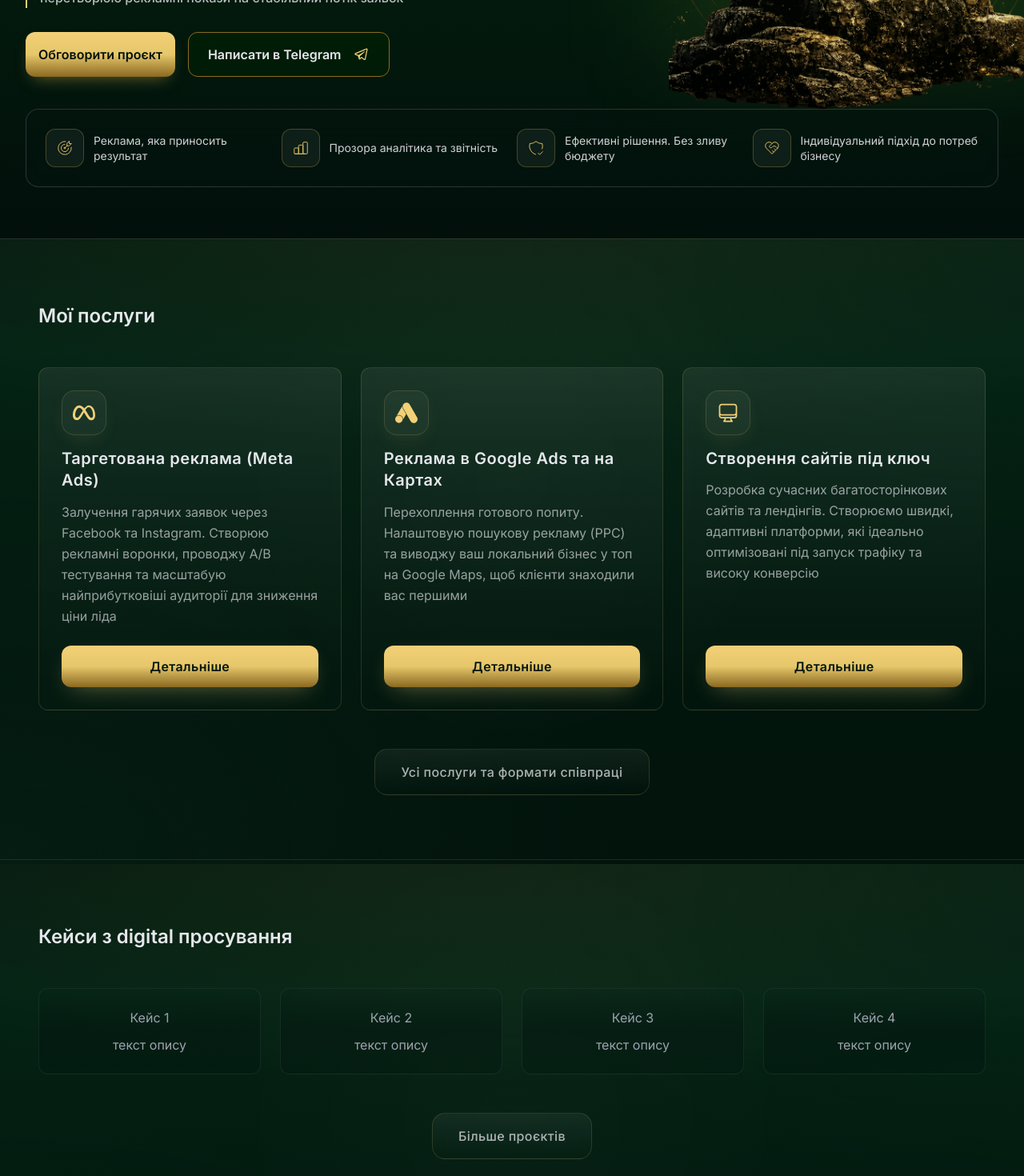
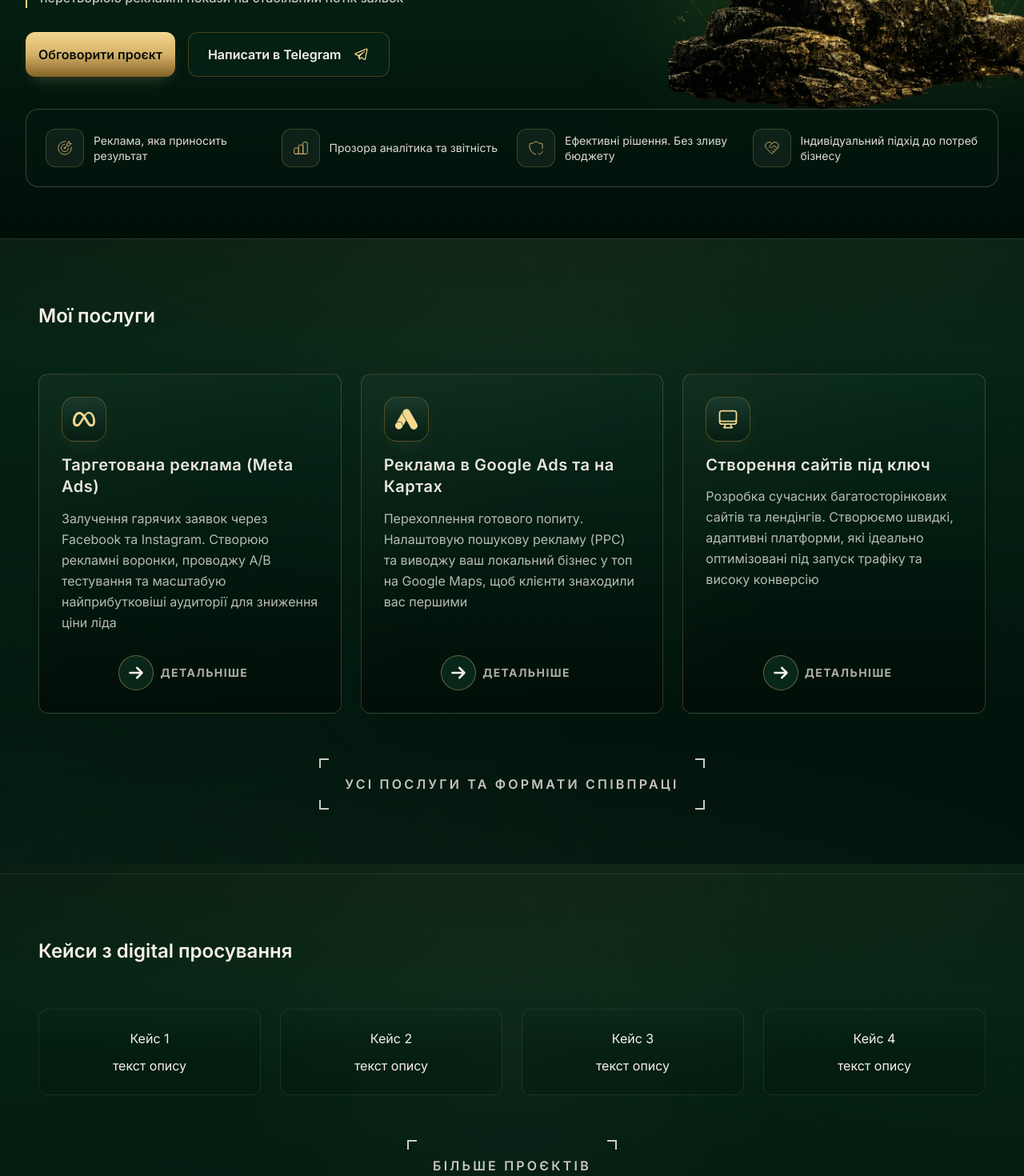
Before and after one commit to geeeorgio/next, a Next.js app: page / in a window 1280 px wide. Shown: the part 520-1990 px from the top of the page at 80% size. Built offline with nearby package versions, Linux system fonts and the light colour scheme.

Commit message:
new custom links, styles adjust

```diff
--- a/app/globals.css
+++ b/app/globals.css
@@ -1,31 +1,34 @@
 @import 'tailwindcss';
 
 @theme inline {
-  --color-primary: #031c0d;
-  --color-primary-dark: #03150f;
-  --color-primary-deep: #020f0b;
+  --color-primary: #042213;
+  --color-primary-dark: #031a10;
+  --color-primary-deep: #020d08;
 
-  --color-primary-section: #08261b;
-  --color-secondary-section: #23473b;
+  --color-primary-section: #0a2d1f;
+  --color-secondary-section: #1a3d31;
 
   --color-header: #04110d;
-  --color-footer: #020906;
+  --color-footer: #02110b;
 
   --color-card-dark: #071711;
 
-  --color-foreground: #e5e7eb;
-  --color-foreground-muted: #9ca3af;
+  --color-foreground: #f6f1e7;
+  --color-foreground-muted: #c9cdc7;
 
   --color-nav-hover: #064e3b;
-  --color-green-accent: #b4d333;
+  --color-green-accent: #aebe48;
 
-  --color-gold-accent: #f3d077;
-  --color-gold-middle-accent: #e6c76a;
-  --color-gold-accent-muted: #8b6a21;
+  --color-gold-accent: #f4d88f;
+  --color-gold-middle-accent: #d6b168;
+  --color-gold-accent-muted: #967028;
+  --color-gold-accent-sand: #846326;
 
   --font-sans: var(--font-inter);
   --font-display: var(--font-garamond);
   --font-robo: var(--font-roboto);
+
+  --ease-learn-more: cubic-bezier(0.65, 0, 0.076, 1);
 
   --animate-cursor: cursor 1s step-end infinite;
   --animate-shimmer: shimmer 1.5s ease-in-out infinite;
@@ -46,21 +49,30 @@
   }
 }
 
+@layer utilities {
+  .transition-learn-more {
+    transition-property: all;
+    transition-duration: 450ms;
+    transition-timing-function: var(--ease-learn-more);
+  }
+}
+
 html {
   scroll-behavior: smooth;
 }
 
 body {
-  color: var(--color-foreground-muted);
+  color: var(--color-foreground);
   font-family: var(--font-inter);
 
   background-color: #031a0f;
 
   background-image:
     radial-gradient(ellipse 80% 40% at 50% -5%, rgba(243, 208, 119, 0.07), transparent),
-    radial-gradient(circle at 50% 40%, rgba(255, 255, 255, 0.015), transparent 45%),
+    radial-gradient(circle at 50% 35%, rgba(255, 255, 255, 0.025), transparent 42%),
     radial-gradient(ellipse 50% 50% at 100% 0%, rgba(6, 38, 23, 0.45), transparent),
     radial-gradient(ellipse 60% 60% at 0% 100%, rgba(10, 45, 30, 0.35), transparent),
+    radial-gradient(ellipse 70% 40% at 50% 120%, rgba(52, 89, 68, 0.18), transparent),
     linear-gradient(180deg, #031a0f 0%, #042314 20%, #031b10 50%, #02150d 75%, #02130c 100%);
 
   background-repeat: no-repeat;
--- a/components/sections/Cases.tsx
+++ b/components/sections/Cases.tsx
@@ -4,7 +4,7 @@ import ServicesLink from '../ui/ServicesLink';
 
 const Cases = () => {
   return (
-    <div className="flex flex-col relative overflow-hidden gap-3 sm:gap-4 md:gap-6 lg:gap-10 xl:gap-12">
+    <div className="flex flex-col relative overflow-hidden gap-5 sm:gap-7 md:gap-8 lg:gap-12 xl:gap-14">
       <h2 className="text-base lg:text-xl xl:text-2xl font-semibold text-foreground pl-3 md:pl-4 lg:pl-6">
         Кейси з digital просування
       </h2>
--- a/components/sections/Hero.tsx
+++ b/components/sections/Hero.tsx
@@ -62,7 +62,7 @@ const Hero = () => {
           </div>
         </div>
 
-        <div className="grid grid-cols-1 sm:grid-cols-2 lg:flex lg:flex-row gap-2 lg:gap-3 w-full bg-primary-dark/40 border border-foreground-muted/25 rounded-2xl p-2 lg:p-6 backdrop-blur-xl">
+        <div className="grid grid-cols-1 sm:grid-cols-2 lg:flex lg:flex-row gap-2 lg:gap-3 w-full bg-primary-dark/40 border border-foreground-muted/25 rounded-2xl p-2 lg:p-6">
           {infoList.map(({ text, icon: Icon }) => (
             <div key={text} className="flex flex-row items-center gap-3 flex-1 min-w-0 group">
               <div className="flex shrink-0 p-3 border border-gold-middle-accent/25 rounded-xl items-center justify-center bg-white/5 group-hover:bg-white/10 transition-colors">
--- a/components/sections/Intro.tsx
+++ b/components/sections/Intro.tsx
@@ -1,49 +1,39 @@
-import Link from 'next/link';
-
 import { servicesList } from '@/lib/nav-items';
 
+import DetailsLink from '../ui/DetailsLink';
 import ServicesLink from '../ui/ServicesLink';
 
 const Intro = () => {
   return (
-    <div className="flex flex-col relative overflow-hidden gap-3 sm:gap-4 md:gap-6 lg:gap-10 xl:gap-12">
+    <div className="flex flex-col relative overflow-hidden gap-5 sm:gap-7 md:gap-8 lg:gap-12 xl:gap-14">
       <h2 className="text-base lg:text-xl xl:text-2xl font-semibold text-foreground pl-3 md:pl-4 lg:pl-6">
         Мої послуги
       </h2>
       <div className="flex flex-col md:flex-row pl-3 pr-3 md:pl-4 md:pr-4 lg:pl-6 lg:pr-6">
         <ul className="relative w-full flex flex-col md:flex-row gap-3 md:gap-4 lg:gap-5 xl:gap-6">
-          {servicesList.map(({ href, label_ua, desc, icon: Icon }) => (
+          {servicesList.map(({ label_ua, desc, icon: Icon }) => (
             <li
               key={label_ua}
-              className="group relative overflow-hidden flex flex-col flex-1 rounded-xl border border-gold-accent/15 bg-linear-to-b from-white/7 via-white/3 to-transparent p-5 lg:p-7 transition-all duration-500 hover:-translate-y-1 hover:border-gold-accent/30 hover:shadow-[0_20px_50px_-20px_rgba(243,208,119,0.18)]"
+              className="relative overflow-hidden flex flex-col flex-1 rounded-xl border border-gold-accent/20 bg-linear-to-b from-primary-section/55 via-primary-dark/65 to-primary-deep/90 shadow-[inset_0_1px_0_rgba(255,255,255,0.03)] gap-4 md:gap-5 lg:gap-6 xl:gap-7 p-5 lg:p-7 transition-all duration-500 hover:border-gold-accent/30 hover:shadow-[0_25px_60px_-25px_rgba(214,176,106,0.28)]"
             >
+              <div className="absolute inset-0 bg-linear-to-br from-gold-accent/3 via-transparent to-transparent pointer-events-none" />
               <div className="flex flex-col flex-1 gap-4">
-                <div className="flex items-center justify-center w-14 h-14 rounded-2xl border border-gold-accent/15 bg-white/4 text-gold-accent shadow-[0_10px_30px_-15px_rgba(243,208,119,0.25)] transition-all duration-300 group-hover:border-gold-accent/30 group-hover:bg-white/6">
+                <div className="flex items-center justify-center w-14 h-14 rounded-2xl border border-gold-accent-muted/50 bg-linear-to-b from-secondary-section/70 to-primary-dark text-gold-accent shadow-[0_10px_30px_-15px_rgba(243,208,119,0.2)] transition-all duration-300 hover:border-gold-accent-muted/75 hover:bg-white/6">
                   <Icon size={28} />
                 </div>
 
                 <div className="flex flex-col gap-3">
-                  <h3 className="text-foreground text-base lg:text-xl font-semibold tracking-wide leading-snug transition-colors duration-300 group-hover:text-gold-accent">
+                  <h3 className="text-foreground/95 text-base lg:text-xl font-semibold tracking-wide leading-snug">
                     {label_ua}
                   </h3>
 
-                  <p className="text-sm md:text-base leading-relaxed text-foreground/65">{desc}</p>
+                  <p className="text-sm md:text-base leading-relaxed text-foreground-muted/90">
+                    {desc}
+                  </p>
                 </div>
               </div>
 
-              <Link
-                href={href}
-                className="mt-6 w-full relative overflow-hidden rounded-xl bg-linear-to-b from-gold-accent via-gold-middle-accent to-gold-accent-muted px-6 py-3.5 text-center shadow-[0_10px_30px_-12px_rgba(243,208,119,0.45)] transition-all duration-300 hover:scale-[1.02] hover:shadow-[0_15px_40px_-10px_rgba(243,208,119,0.55)]
-    "
-              >
-                <span className="relative z-10 block text-sm md:text-base font-semibold tracking-wide text-primary-dark">
-                  Детальніше
-                </span>
-
-                <div className="absolute inset-0 opacity-0 transition-opacity duration-500 group-hover:opacity-100">
-                  <div className="absolute inset-0 animate-shimmer bg-linear-to-r from-transparent via-white/30 to-transparent" />
-                </div>
-              </Link>
+              <DetailsLink src="/services" text="Детальніше" />
             </li>
           ))}
         </ul>
--- a/components/sections/Steps.tsx
+++ b/components/sections/Steps.tsx
@@ -4,7 +4,7 @@ import ServicesLink from '../ui/ServicesLink';
 
 const Steps = () => {
   return (
-    <div className="flex flex-col relative overflow-hidden gap-3 sm:gap-4 md:gap-6 lg:gap-10 xl:gap-12">
+    <div className="flex flex-col relative overflow-hidden gap-5 sm:gap-7 md:gap-8 lg:gap-12 xl:gap-14">
       <h2 className="text-base lg:text-xl xl:text-2xl font-semibold text-foreground pl-3 md:pl-4 lg:pl-6">
         Етапи роботи таргетованної реклами
       </h2>
--- a/components/ui/CustomButton.tsx
+++ b/components/ui/CustomButton.tsx
@@ -13,13 +13,9 @@ const CustomButton = ({ children, handlePress }: CustomButtonProps) => {
       type="button"
       className="relative overflow-hidden cursor-pointer
       py-1 px-3 md:py-2 md:px-4 lg:py-3 lg:px-6
-      backdrop-saturate-200
-      border border-gold-accent-muted
-      rounded-xl
-      flex flex-row items-center justify-center gap-2
-      hover:border-gold-accent
-      hover:bg-white/5
-      transition-all duration-500 ease-out"
+      border border-gold-accent-muted/45 hover:border-gold-middle-accent/65
+      rounded-xl flex flex-row items-center justify-center gap-2
+      bg-primary-section/35 hover:bg-secondary-section/45 transition-all duration-500 ease-out active:scale-95"
     >
       {children}
     </button>
--- /dev/null
+++ b/components/ui/DetailsLink.tsx
@@ -0,0 +1,33 @@
+import Link from 'next/link';
+import { FaArrowRight } from 'react-icons/fa6';
+
+import type { PageRoutesTypes } from '@/types/client-types';
+
+interface DetailsLinkProps {
+  src: PageRoutesTypes;
+  text: string;
+}
+
+const DetailsLink = ({ src, text }: DetailsLinkProps) => {
+  return (
+    <Link
+      href={src}
+      className="group relative inline-flex self-center items-center gap-4 lg:gap-5 py-3 px-3 active:scale-95"
+    >
+      <div className="absolute inset-y-0 left-0 w-11 rounded-full border border-gold-middle-accent/45 bg-primary-section/80 transition-all duration-500 ease-learn-more group-hover:w-full group-hover:bg-gold-accent" />
+
+      <div className="relative z-10 flex items-center justify-center transition-transform duration-500 ease-learn-more group-hover:translate-x-1.5">
+        <FaArrowRight
+          size={20}
+          className="text-foreground group-hover:text-primary-deep transition-colors duration-300"
+        />
+      </div>
+
+      <span className="relative z-10 text-xs md:text-sm font-bold uppercase tracking-widest text-foreground/70 group-hover:text-primary-deep transition-all duration-300 pr-1">
+        {text}
+      </span>
+    </Link>
+  );
+};
+
+export default DetailsLink;
--- a/components/ui/LogoLink.tsx
+++ b/components/ui/LogoLink.tsx
@@ -6,8 +6,8 @@ const LogoLink = () => {
     <Link
       href="/"
       className="relative w-10 h-10 md:w-15 md:h-15 lg:w-20 lg:h-20
-             filter drop-shadow-[0_5px_15px_rgba(224,184,79,0.4)]
-             hover:drop-shadow-[0_8px_20px_rgba(224,184,79,0.6)]
+             filter drop-shadow-[0_5px_15px_rgba(214,177,104,0.22)]
+             hover:drop-shadow-[0_8px_20px_rgba(244,216,143,0.32)]
              transition-all duration-300"
     >
       <Image
--- a/components/ui/OrderLink.tsx
+++ b/components/ui/OrderLink.tsx
@@ -4,7 +4,7 @@ const OrderLink = () => {
   return (
     <Link
       href={'/order'}
-      className="w-full sm:w-auto relative overflow-hidden cursor-pointer p-1 md:p-2 lg:p-3 xl:p-4 bg-linear-to-b from-gold-accent via-gold-middle-accent to-gold-accent-muted rounded-xl shadow-[0_10px_20px_-10px_rgba(224,184,79,0.5)] hover:shadow-[0_15px_30px_-10px_rgba(224,184,79,0.6)] hover:scale-[1.02] transition-all duration-300 flex items-center justify-center"
+      className="relative overflow-hidden cursor-pointer py-1 md:py-2 lg:py-3 xl:py-4 px-2 md:px-3 lg:px-4 xl:px:5 bg-linear-to-b from-gold-accent via-gold-middle-accent to-gold-accent-sand rounded-xl shadow-[0_10px_20px_-10px_rgba(244,216,143,0.28)] hover:shadow-[0_15px_30px_-10px_rgba(244,216,143,0.38)] hover:scale-[1.02] transition-all duration-300 flex items-center justify-center active:scale-95"
     >
       <span className="text-primary-deep font-semibold text-sm md:text-base">
         Обговорити проєкт
--- a/components/ui/ServicesLink.tsx
+++ b/components/ui/ServicesLink.tsx
@@ -11,41 +11,25 @@ const ServicesLink = ({ src, text }: ServicesLinkProps) => {
   return (
     <Link
       href={src}
-      className="
-        group relative inline-flex items-center justify-center
-        overflow-hidden rounded-2xl
-        border border-gold-accent/15
-        bg-linear-to-b from-white/6 via-white/3 to-transparent
-        px-8 py-4
-        backdrop-blur-xl
-        transition-all duration-300
-        hover:border-gold-accent/30
-        hover:bg-white/5
-        hover:shadow-[0_12px_30px_-18px_rgba(243,208,119,0.25)]
-        active:scale-[0.98]
-      "
+      className="group relative inline-flex items-center justify-center px-4 py-4 lg:px-6 lg:py-5 active:scale-95 transition-transform duration-500 overflow-hidden"
     >
-      <span
-        className="
-          relative z-10
-          text-sm md:text-base
-          font-medium tracking-wide
-          text-foreground/75
-          transition-colors duration-300
-          group-hover:text-gold-accent
-        "
-      >
+      <div className="absolute inset-y-0 left-0 w-0 bg-linear-to-r from-gold-accent-sand via-gold-middle-accent/85 to-gold-accent/60 transition-[width] duration-500 ease-learn-more group-hover:w-[50%]" />
+
+      <div className="absolute inset-y-0 right-0 w-0 bg-linear-to-l from-gold-accent-sand via-gold-middle-accent/85 to-gold-accent/60 transition-[width] duration-500 ease-learn-more group-hover:w-[50%]" />
+
+      <span className="absolute inset-0 z-10">
+        <span className="absolute left-0 top-0 w-3 h-3 border-t-2 border-l-2 border-foreground-muted group-hover:border-foreground transition-all duration-500 group-hover:w-5 group-hover:h-5" />
+        <span className="absolute left-0 bottom-0 w-3 h-3 border-b-2 border-l-2 border-foreground-muted group-hover:border-foreground transition-all duration-500 group-hover:w-5 group-hover:h-5" />
+      </span>
+
+      <span className="absolute inset-0 z-10">
+        <span className="absolute right-0 top-0 w-3 h-3 border-t-2 border-r-2 border-foreground-muted group-hover:border-foreground transition-all duration-500 group-hover:w-5 group-hover:h-5" />
+        <span className="absolute right-0 bottom-0 w-3 h-3 border-b-2 border-r-2 border-foreground-muted group-hover:border-foreground transition-all duration-500 group-hover:w-5 group-hover:h-5" />
+      </span>
+
+      <span className="relative z-20 text-sm md:text-base font-semibold uppercase tracking-[0.2em] px-2 text-foreground/80 group-hover:text-foreground transition-colors duration-500">
         {text}
       </span>
-
-      <div
-        className="
-          absolute inset-x-6 bottom-0 h-px
-          bg-linear-to-r from-transparent via-gold-accent/40 to-transparent
-          opacity-0 transition-opacity duration-300
-          group-hover:opacity-100
-        "
-      />
     </Link>
   );
 };
--- a/lib/nav-items.ts
+++ b/lib/nav-items.ts
@@ -70,7 +70,6 @@ export const socialList = [
 
 export const servicesList = [
   {
-    href: '/services',
     label_ua: 'Таргетована реклама (Meta Ads)',
     desc: 'Залучення гарячих заявок через Facebook та Instagram. Створюю рекламні воронки, проводжу А/В тестування та масштабую найприбутковіші аудиторії для зниження ціни ліда',
     icon: FaMeta,
```
Also changed, not shown: components/sections/Footer.tsx (+6 -3 lines).
